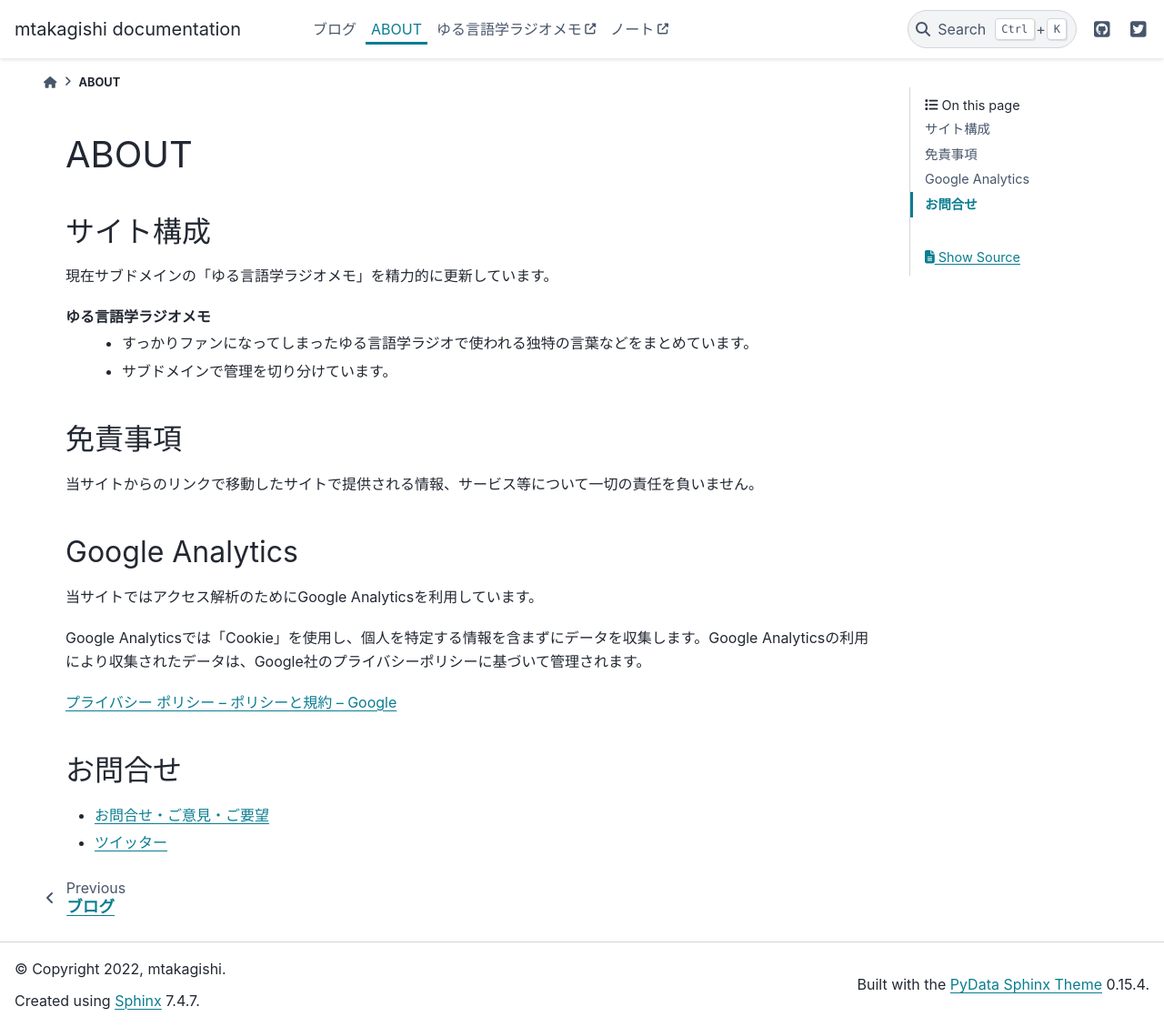
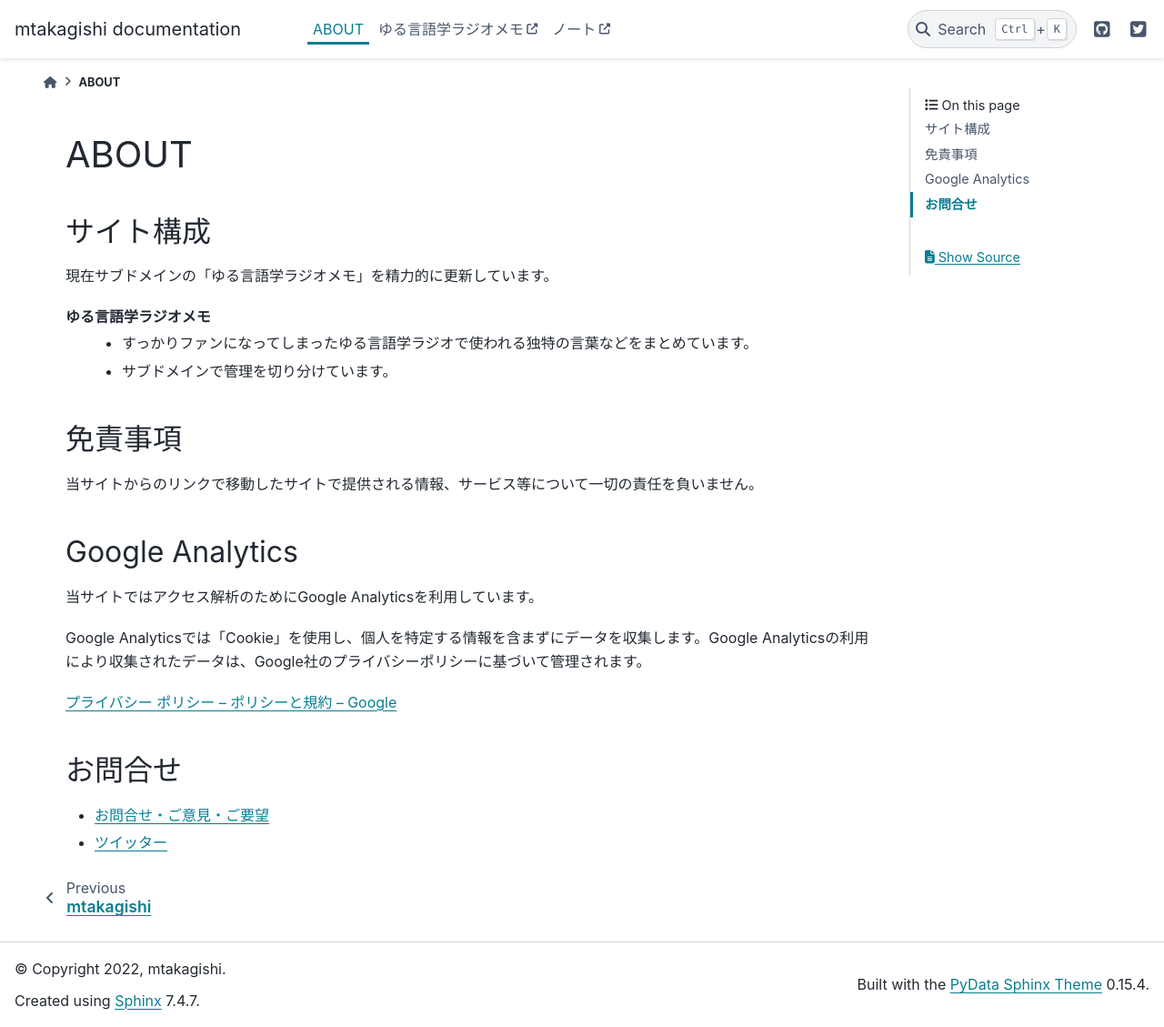
Before and after one commit to mtakagishi/mtakagishi, a Sphinx documentation site: the page built from docs/about.rst, in a window 1280 px wide and 1129 px high. Shown: the whole window at 91% size. Built offline with Sphinx 7.4.7 and the PyData theme 0.15.4, drawn with Linux system fonts in a browser that asks for light colours.

Commit message:
微修正

```diff
--- a/docs/blog/index.rst
+++ /dev/null
@@ -1,9 +0,0 @@
-ブログ
-=======================
-.. rubric:: 目次
-
-.. toctree::
-  :maxdepth: 1
-  :glob:
-
-  *
--- a/docs/index.rst
+++ b/docs/index.rst
@@ -5,6 +5,7 @@ mtakagishi
 * `ゆる言語学ラジオメモ <https://yurugengo.mtakagishi.com>`_
 * `ノート <https://mtakagishi.com>`_
 
+
 .. toctree::
   :maxdepth: 2
   :glob:
```
